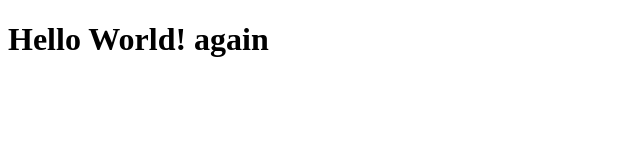
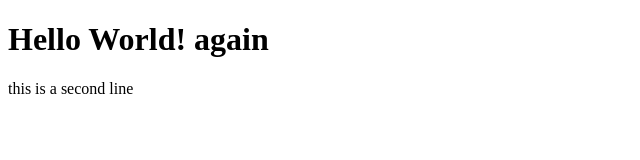
Before and after one commit to gedyzed/git-tutor, a plain HTML site: page index.html in a window 1280 px wide. Shown: the whole page, without its empty margins (0-640 px from the left). Drawn offline with Linux system fonts and the light colour scheme.

Commit message:
Update index.html

```diff
--- a/index.html
+++ b/index.html
@@ -7,6 +7,7 @@
 </head>
 <body>
     <h1>Hello World! again</h1>
+    <p>this is a second line</p>
 
 </body>
 </html>
```
